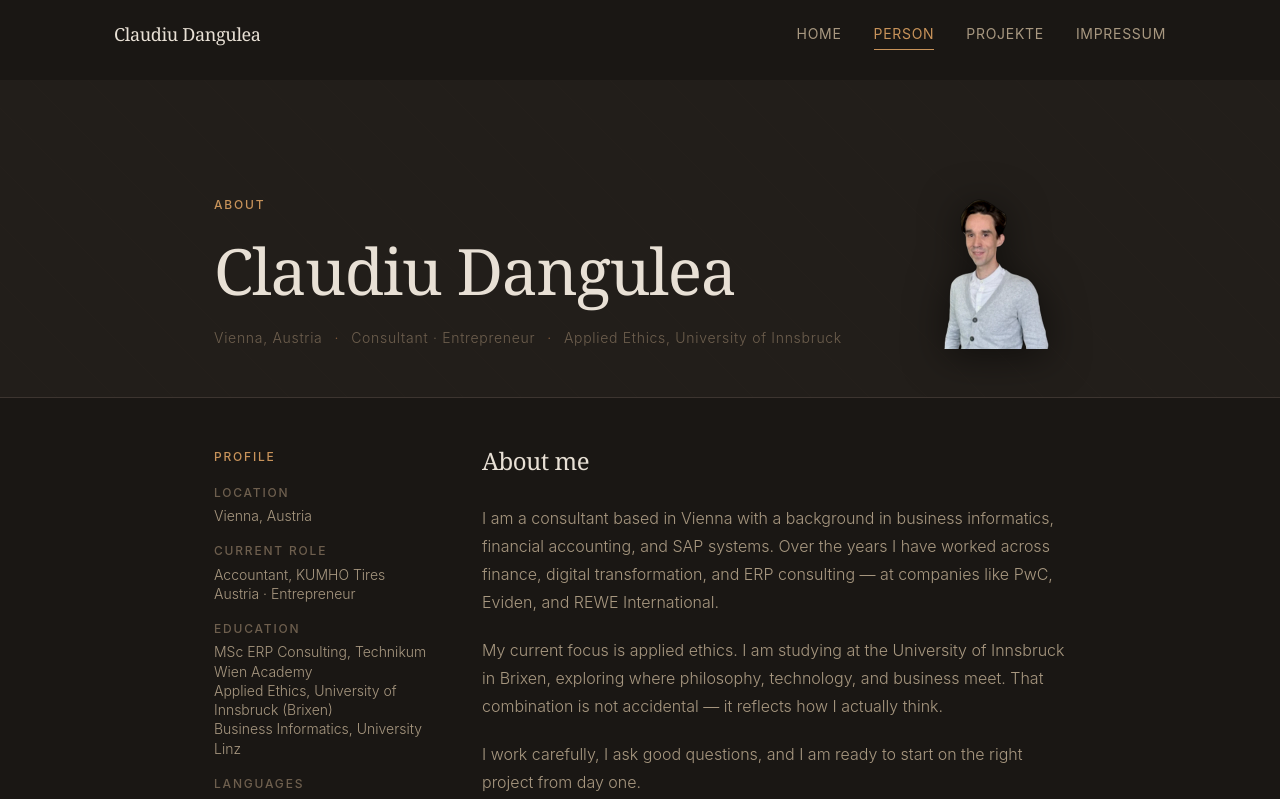
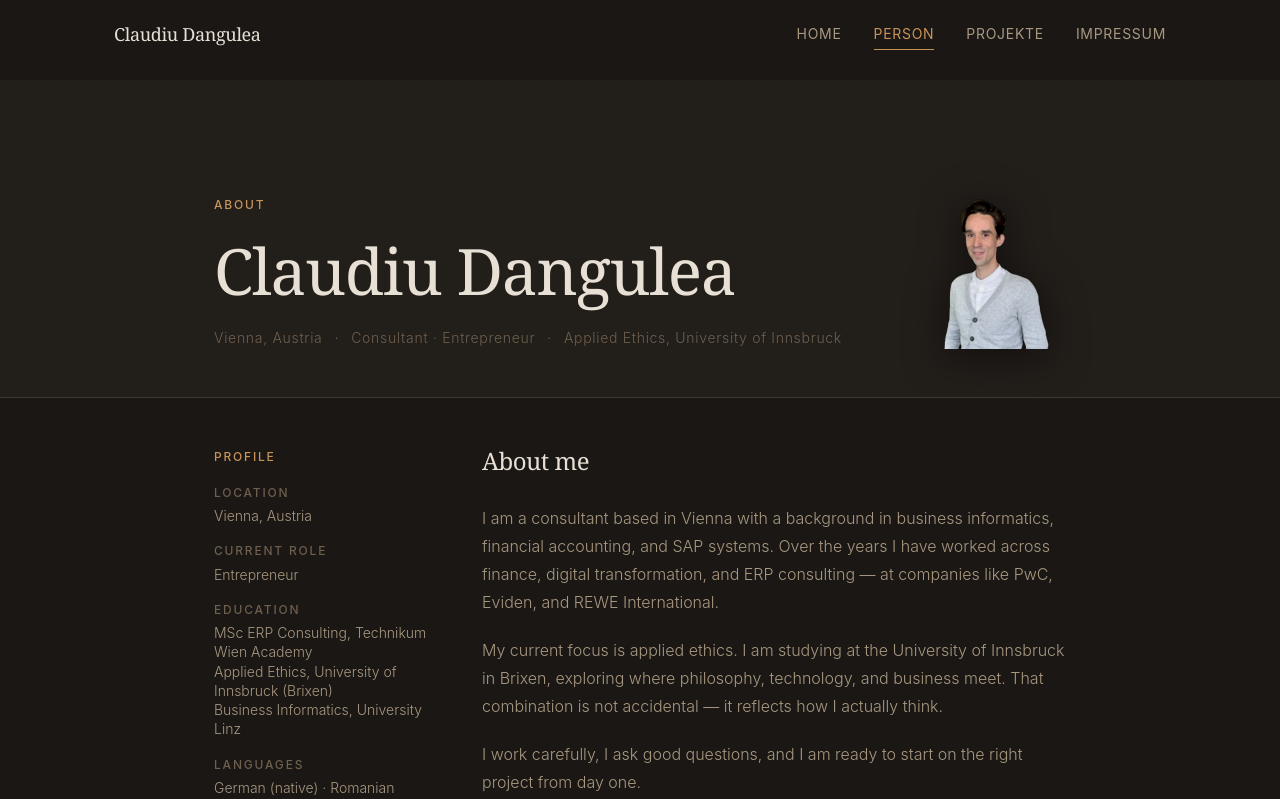
Before and after one commit to intiequals1/dangulea-website, a React (Vite) app: page /person in a window 1280 px wide. Shown: the top 799 px of the page. Built offline with nearby package versions, Linux system fonts and the light colour scheme; a web font is replaced by a local one.

Commit message:
fix: update Current role to Entrepreneur only

```diff
--- a/src/pages/Person.tsx
+++ b/src/pages/Person.tsx
@@ -48,7 +48,7 @@ export default function Person() {
               </li>
               <li>
                 <span className="profile-list__key">Current role</span>
-                <span className="profile-list__val">Accountant, KUMHO Tires Austria · Entrepreneur</span>
+                <span className="profile-list__val">Entrepreneur</span>
               </li>
               <li>
                 <span className="profile-list__key">Education</span>
```
